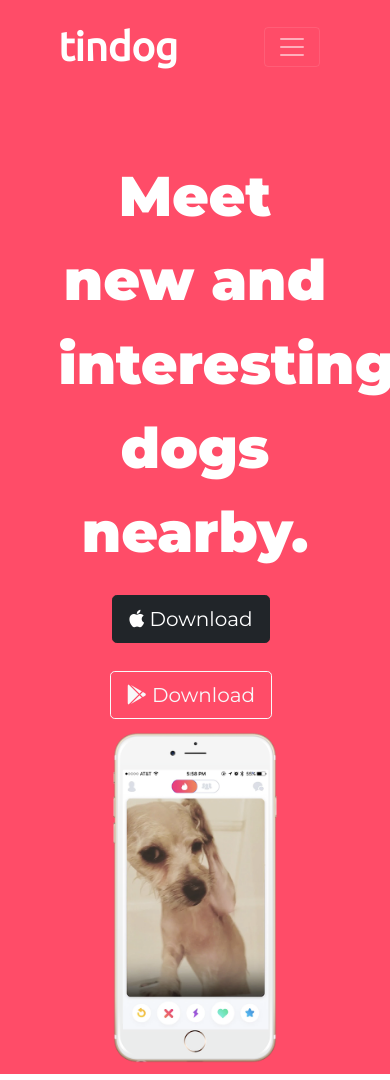
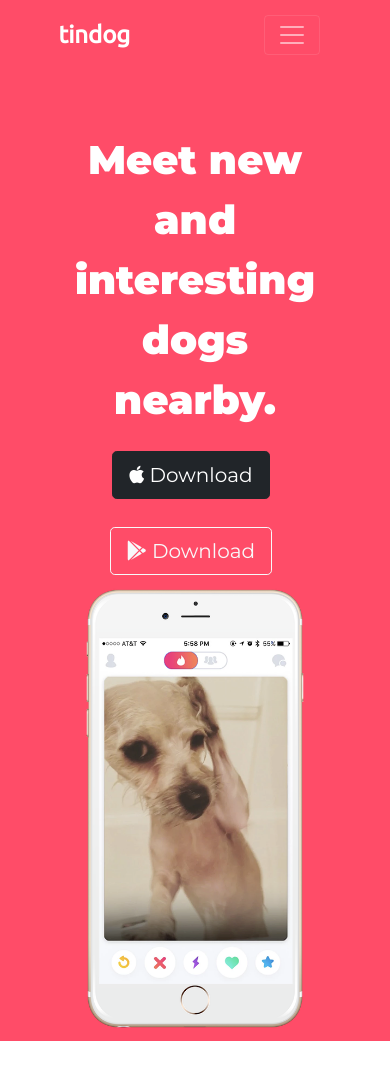
Before and after one commit to jcsmithf22/tindog, a plain HTML site: page index.html in a window 390 px wide. Shown: the top 1080 px of the page. Drawn offline with nearby package versions, Linux system fonts and the light colour scheme.

Commit message:
Add files via upload

```diff
--- a/css/styles.css
+++ b/css/styles.css
@@ -182,3 +182,24 @@ p {
 	}
 
 }
+
+@media (max-width: 575px) {
+	.title-img {
+		width: 80%;
+		margin-left: 0;
+	}
+
+	h1 {
+		font-size: 2.5rem;
+	}
+
+	.navbar-brand {
+		font-size: 1.5rem;
+	}
+
+	#pricing {
+		padding: 17.394% 10%;
+		text-align: center;
+	}
+
+}
```
